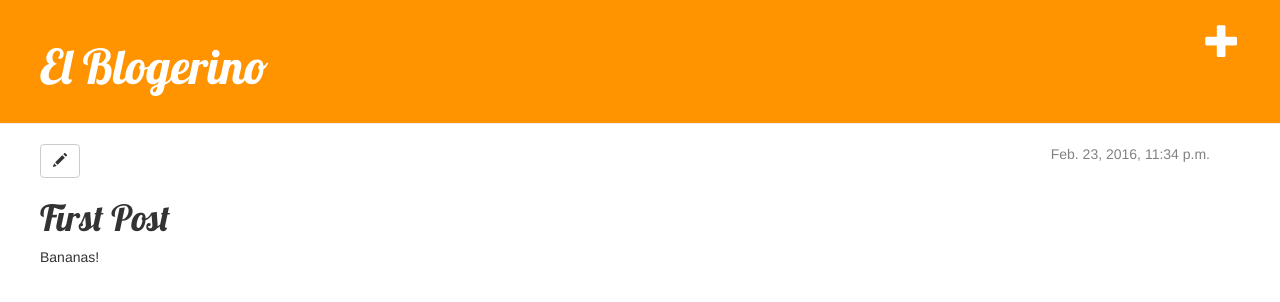
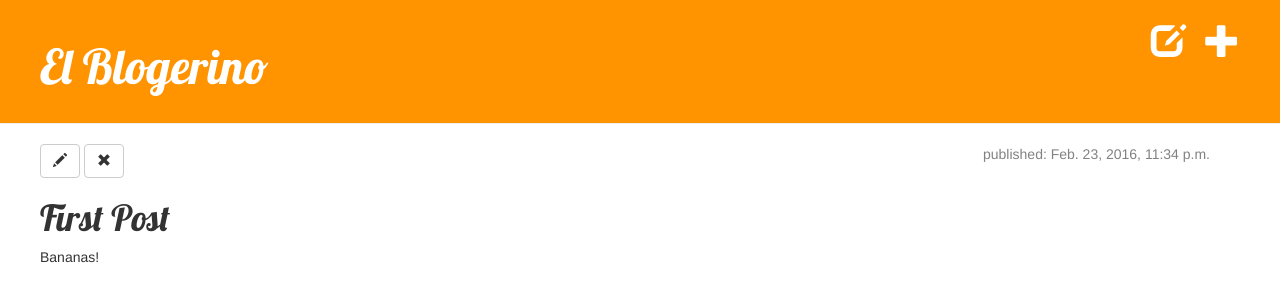
Before and after one commit to dyosh/djangerino, a Django app: page /post/1/ in a window 1280 px wide. Shown: the top 302 px of the page. Run offline with Django 3.2, Linux system fonts and the light colour scheme; a user stored in the database is signed in; data comes from the database, SQL or seed files in the repository; both versions use the stored data as it was after the commit; some libraries are stand-ins or nearby versions.

Commit message:
added publish and delete

```diff
--- a/blogerino/blog/templates/blog/base.html
+++ b/blogerino/blog/templates/blog/base.html
@@ -11,6 +11,7 @@
   <div class="page-header">
     {% if user.is_authenticated %}
       <a href="{% url 'post_new'%}" class="top-menu"><span class="glyphicon glyphicon-plus"></span></a>
+      <a href="{% url 'post_draft_list'%}" class="top-menu"><span class="glyphicon glyphicon-edit"></span></a>
     {% endif %}
     <h1><a href="/">El Blogerino</a></h1>
   </div>
--- a/blogerino/blog/templates/blog/post_detail.html
+++ b/blogerino/blog/templates/blog/post_detail.html
@@ -3,10 +3,15 @@
 {% block content %}
   <div class="post">
     <div class="date">
-        {{ post.published_date }}
+      {% if post.published_date %}
+        published: {{ post.published_date }}
+      {% else %}
+        <a href="{% url 'blog.views.post_publish' post_id=post.pk %}" class="btn btn-default">Publish</a>
+      {% endif %}
     </div>
     {% if user.is_authenticated %}
       <a href="{% url 'post_edit' post_id=post.pk %}" class="btn btn-default"><span class="glyphicon glyphicon-pencil"></span></a>
+      <a href="{% url 'post_delete' post_id=post.pk %}" class="btn btn-default"><span class="glyphicon glyphicon-remove"></span></a>
     {% endif %}
     <h1>{{ post.title }}</h1>
     <p>{{ post.text|linebreaks }}</p>
--- a/blogerino/blog/urls.py
+++ b/blogerino/blog/urls.py
@@ -6,4 +6,7 @@ urlpatterns = [
     url(r'^post/(?P<post_id>\d+)/$', views.post_detail, name='post_detail'),
     url(r'^post/(?P<post_id>\d+)/edit/$', views.post_edit, name='post_edit'),
     url(r'^post/new/$', views.post_new, name='post_new'),
+    url(r'^drafts/$', views.post_draft_list, name='post_draft_list'),
+    url(r'^post/(?P<post_id>\d+)/publish/$', views.post_publish, name='post_publish'),
+    url(r'^post/(?P<post_id>\d+)/delete/$', views.post_delete, name='post_delete'),
 ]
--- a/blogerino/blog/views.py
+++ b/blogerino/blog/views.py
@@ -6,6 +6,10 @@ from .forms import PostForm
 def post_list(request):
     posts = Post.objects.filter(published_date__lte=timezone.now()).order_by('-published_date')
     return render(request, 'blog/post_list.html', {'posts': posts})
+
+def post_draft_list(request):
+    posts = Post.objects.filter(published_date__isnull=True).order_by('created_date')
+    return render(request, 'blog/post_draft_list.html', {'posts': posts})
 
 def post_detail(request, post_id):
     post = get_object_or_404(Post, pk=post_id)
@@ -19,7 +23,6 @@ def post_new(request):
         if form.is_valid():
             post = form.save(commit=False) #(Dan): ???
             post.author = request.user # (Dan): ???
-            post.published_date = timezone.now()
             post.save()
             return redirect('post_detail', post_id=post.pk)
     else:
@@ -30,6 +33,16 @@ def post_new(request):
             return redirect('/', {'posts': posts})
 
     return render(request, 'blog/post_edit.html', {'form': form})
+
+def post_publish(request, post_id):
+    post = get_object_or_404(Post, pk=post_id)
+    post.publish()
+    return redirect('post_detail', post_id)
+
+def post_delete(request, post_id):
+    post = get_object_or_404(Post, pk=post_id)
+    post.delete()
+    return redirect('blog.views.post_list') #(Dan): same as just putting 'post_list', this may be more clear.
 
 def post_edit(request, post_id):
     post = get_object_or_404(Post, pk=post_id)
```
Also changed, not shown: blogerino/db.sqlite3.
